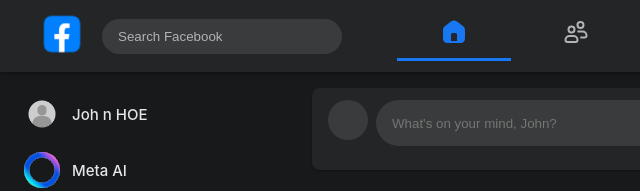
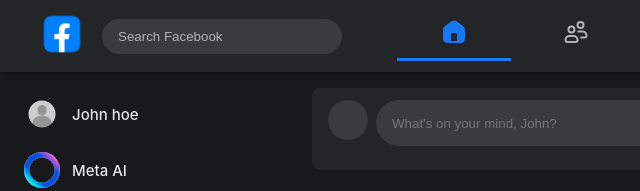
Before and after one commit to Tejas-Narula/facebook-clone, a plain HTML site: page index.html in a window 1280 px wide. Shown: the top 191 px of the page, 0-640 px from the left. Drawn offline with Linux system fonts and the light colour scheme.

Commit message:
undo fixed

```diff
--- a/index.html
+++ b/index.html
@@ -759,7 +759,7 @@
                 <div class="profile-sidebar-pic" style="background: none;">
                     <img src="./Images/profile.png" alt="" height="110%" width="110%" style="background: none;">
                 </div>
-                <span>Joh  n HOE</span>
+                <span>John hoe</span>
             </a>
             <a href="#" class="sidebar-item">
                 <div class="sidebar-icon" style="background: none;">
```
